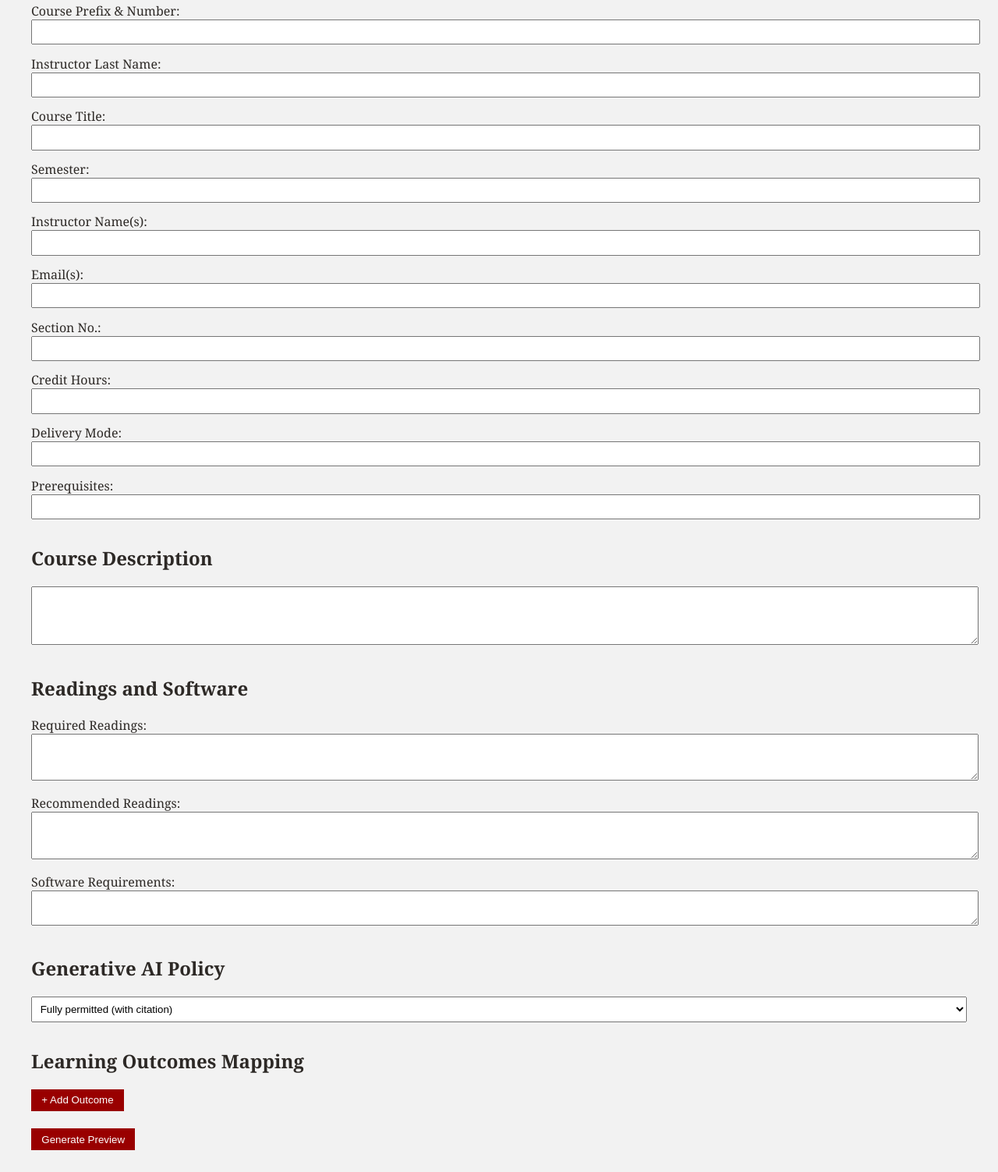
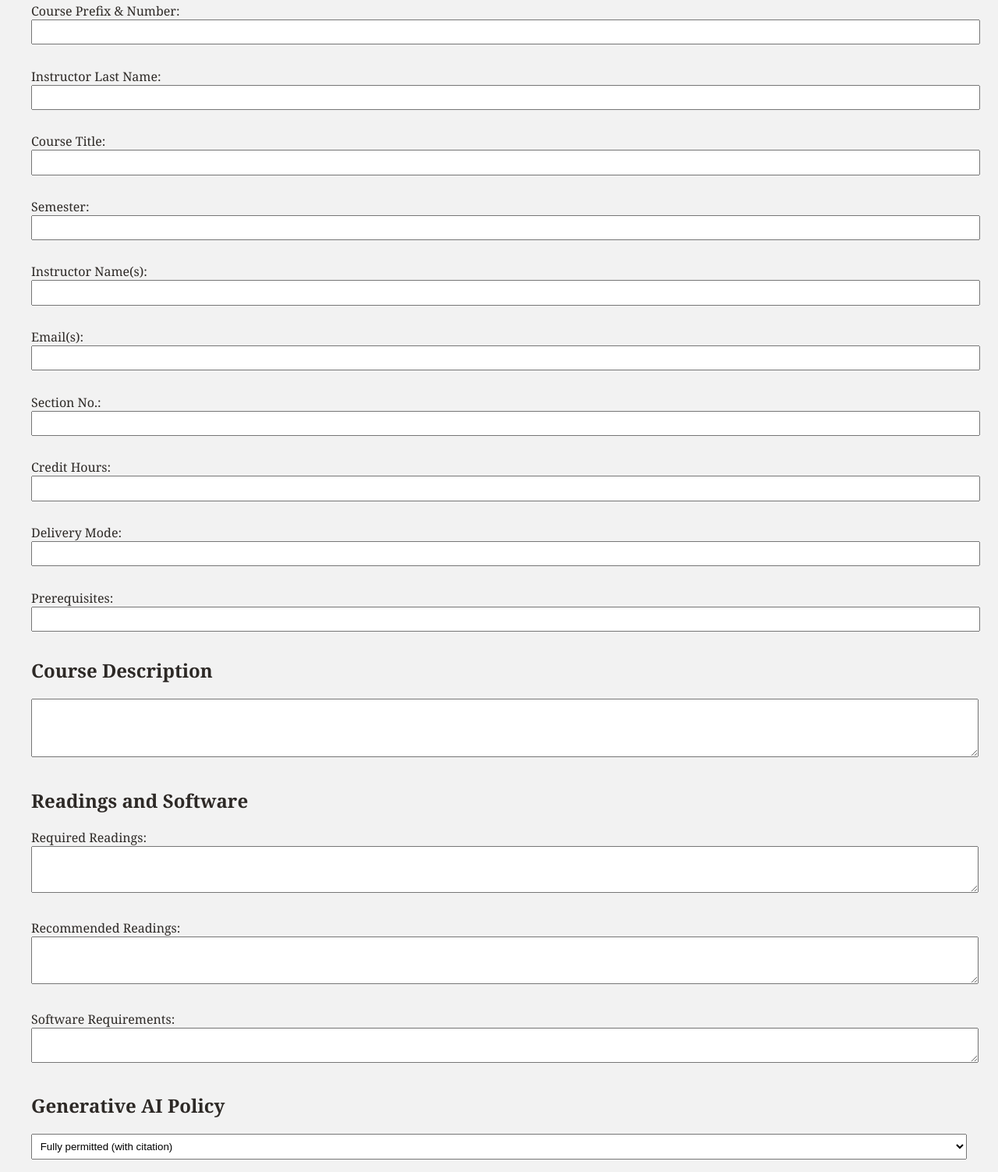
Before and after one commit to astroud13/iuindydlis_syllabusgenerator, a plain HTML site: page index.html in a window 1280 px wide. Shown: the part 347-1850 px from the top of the page at 78% size. Drawn offline with Linux system fonts and the light colour scheme.

Commit message:
Add files via upload

```diff
--- a/index.html
+++ b/index.html
@@ -17,34 +17,33 @@
   <main>
     <form id="syllabusForm">
       <h2>Course Information</h2>
-      <label>Course Prefix & Number: <input type="text" id="coursePrefix" required></label>
-      <label>Instructor Last Name: <input type="text" id="instructorLast" required></label>
-      <label>Course Title: <input type="text" id="courseTitle" required></label>
-      <label>Semester: <input type="text" id="semester" required></label>
-      <label>Instructor Name(s): <input type="text" id="instructors" required></label>
-      <label>Email(s): <input type="text" id="emails" required></label>
-      <label>Section No.: <input type="text" id="sectionNo" required></label>
-      <label>Credit Hours: <input type="text" id="creditHours" required></label>
-      <label>Delivery Mode: <input type="text" id="deliveryMode" required></label>
-      <label>Prerequisites: <input type="text" id="prerequisites"></label>
+      <p>Course Prefix & Number:<br><input type="text" id="coursePrefix" required></p>
+      <p>Instructor Last Name:<br><input type="text" id="instructorLast" required></p>
+      <p>Course Title:<br><input type="text" id="courseTitle" required></p>
+      <p>Semester:<br><input type="text" id="semester" required></p>
+      <p>Instructor Name(s):<br><input type="text" id="instructors" required></p>
+      <p>Email(s):<br><input type="text" id="emails" required></p>
+      <p>Section No.:<br><input type="text" id="sectionNo" required></p>
+      <p>Credit Hours:<br><input type="text" id="creditHours" required></p>
+      <p>Delivery Mode:<br><input type="text" id="deliveryMode" required></p>
+      <p>Prerequisites:<br><input type="text" id="prerequisites"></p>
 
       <h2>Course Description</h2>
-      <textarea id="courseDescription" rows="4"></textarea>
+      <p><textarea id="courseDescription" rows="4"></textarea></p>
 
       <h2>Readings and Software</h2>
-      <label>Required Readings:</label>
-      <textarea id="requiredReadings" rows="3"></textarea>
-      <label>Recommended Readings:</label>
-      <textarea id="recommendedReadings" rows="3"></textarea>
-      <label>Software Requirements:</label>
-      <textarea id="software" rows="2"></textarea>
+      <p>Required Readings:<br><textarea id="requiredReadings" rows="3"></textarea></p>
+      <p>Recommended Readings:<br><textarea id="recommendedReadings" rows="3"></textarea></p>
+      <p>Software Requirements:<br><textarea id="software" rows="2"></textarea></p>
 
       <h2>Generative AI Policy</h2>
-      <select id="aiPolicy">
-        <option value="open">Fully permitted (with citation)</option>
-        <option value="limited">Permitted only for specified assignments</option>
-        <option value="none">Not permitted</option>
-      </select>
+      <p>
+        <select id="aiPolicy">
+          <option value="open">Fully permitted (with citation)</option>
+          <option value="limited">Permitted only for specified assignments</option>
+          <option value="none">Not permitted</option>
+        </select>
+      </p>
 
       <h2>Learning Outcomes Mapping</h2>
       <div id="outcomesContainer"></div>
```
